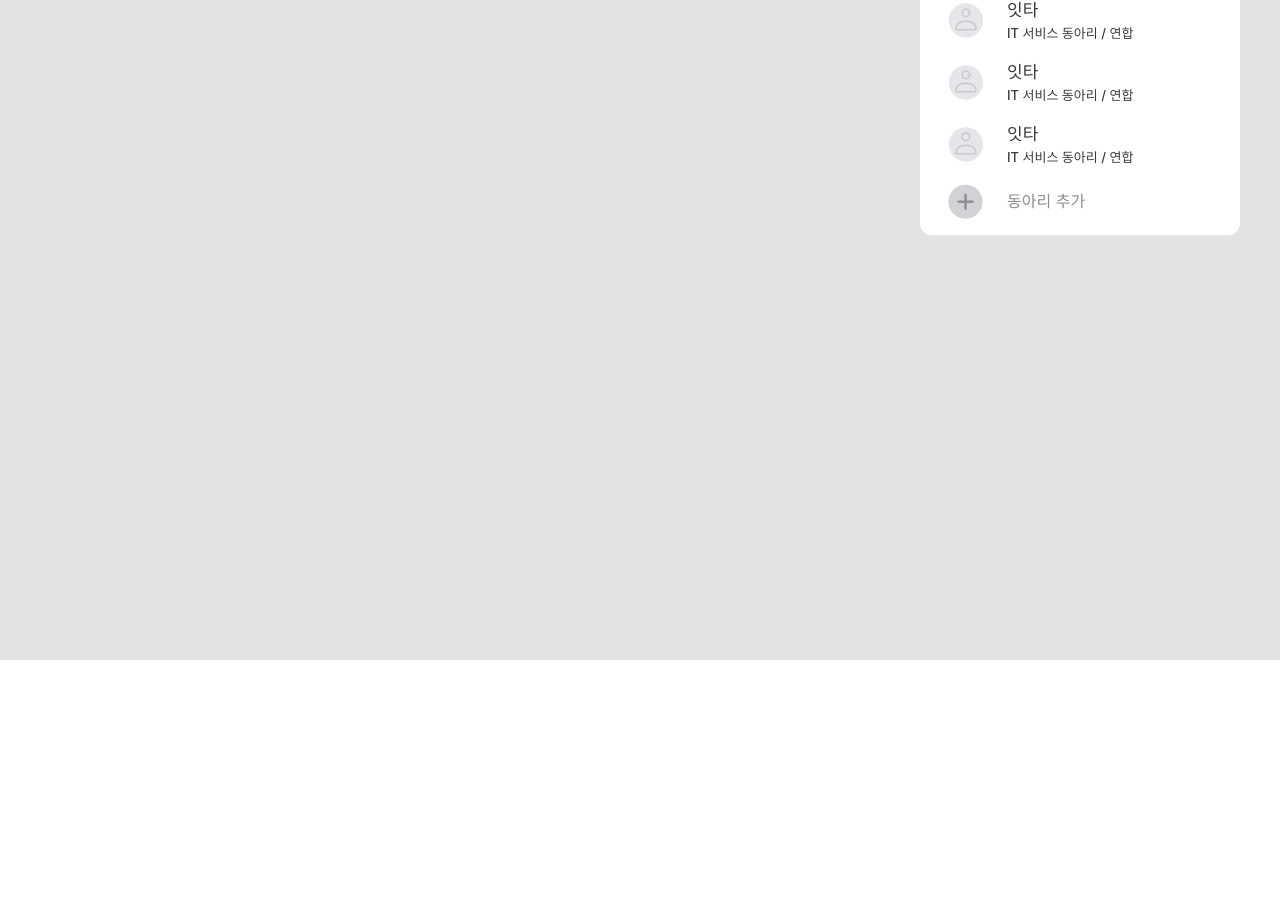
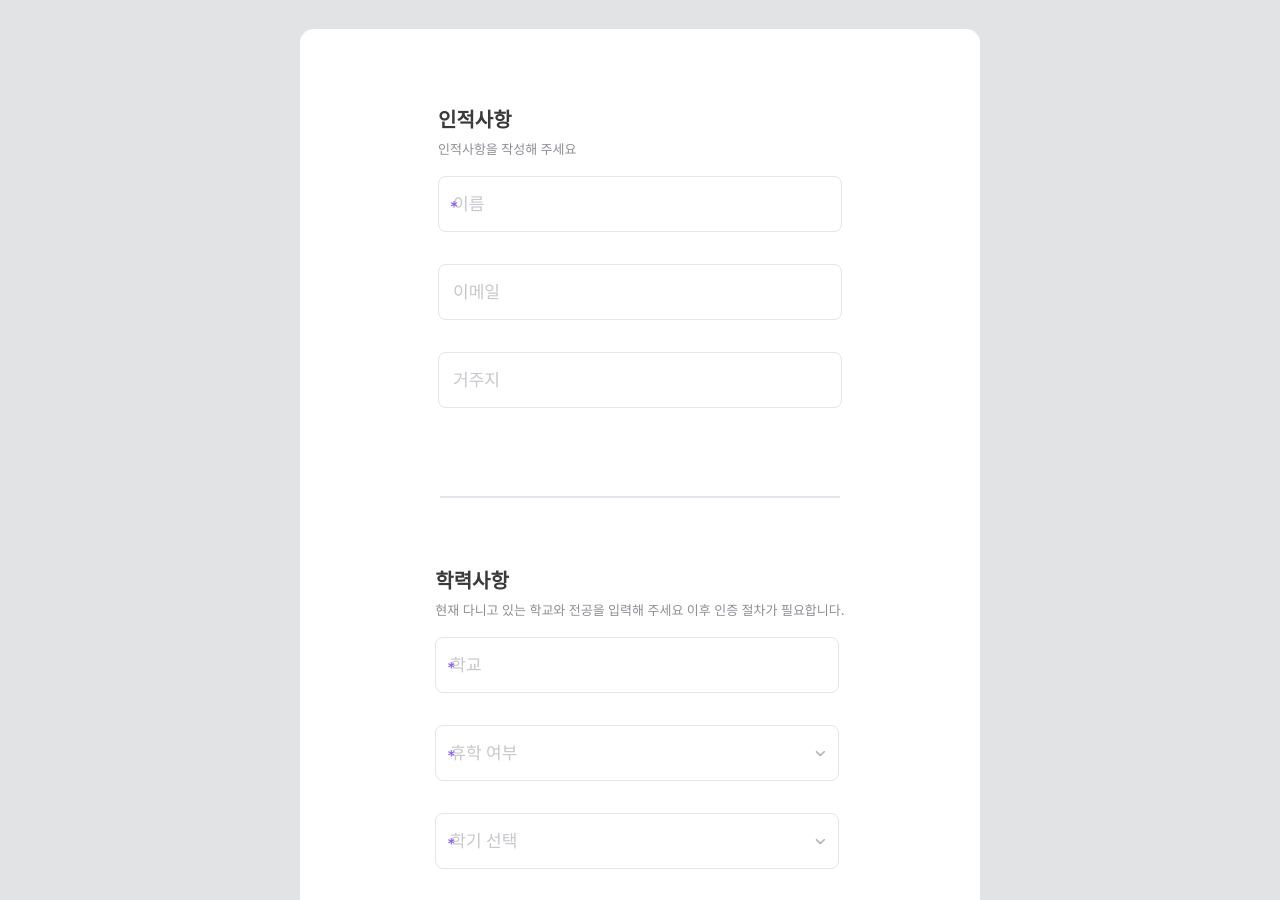
Before and after one commit to Cluting/cluting-frontend, a React (Create React App) app: page /signup in a window 1280 px wide. Shown: the part 140-1040 px from the top of the page. Before the commit the page ends 800 px from the top, so only its background shows below. Built offline with nearby package versions, Linux system fonts and the light colour scheme; a web font is replaced by a local one.

Commit message:
✨ feat: 휴학여부, 학기 선택 드롭다운 추가

```diff
--- a/src/App.css
+++ b/src/App.css
@@ -45,3 +45,7 @@
 .dropdown-list {
   @apply p-2 rounded-[8px] hover:bg-gray-100 flex items-center;
 }
+
+.signup-dropdown-list {
+  @apply p-4 rounded-[8px] hover:bg-gray-100 flex items-center;
+}
--- a/src/App.tsx
+++ b/src/App.tsx
@@ -1,17 +1,15 @@
-import React from "react";
 import "./App.css";
-import Header from "./components/Header";
+import Header from "./components/common/Header";
 import { Route, Routes } from "react-router-dom";
 import Main from "./pages/Main";
 import Login from "./pages/Login";
 import SignUp from "./pages/SignUp";
-import Input from "./components/login/Input";
 
 export default function App() {
   return (
     <div className="App">
       <Header />
-      <div className="bg-bg-100 h-screen w-full pt-[55px]">
+      <div className="bg-bg-100 h-full w-full pt-[55px]">
         <Routes>
           <Route path="/" element={<Main />} />
           <Route path="/login" element={<Login />} />
--- a/src/components/Header.tsx
+++ b/src/components/common/Header.tsx
@@ -5,7 +5,7 @@ import AdminProfileDropdown from "./AdminProfileDropdown";
 export default function Header() {
   const [isLogin, setIsLogin] = useState(true);
   const [isLoginPage, setIsLoginPage] = useState(false); // 로그인/회원가입 페이지 여부
-  const [adminProfile, setAdminProfile] = useState(true); //운영진 프로필 드롭다운
+  const [adminProfile, setAdminProfile] = useState(false); //운영진 프로필 드롭다운
 
   return (
     <nav className="fixed z-[999] w-full h-[54px] bg-white-100 px-[30px] flex justify-between items-center">
--- /dev/null
+++ b/src/components/common/Input.tsx
@@ -0,0 +1,58 @@
+import { useState } from "react";
+
+interface InputProps {
+  type: React.HTMLInputTypeAttribute;
+  placeholder?: string;
+  required?: boolean;
+  isDropdown?: boolean;
+  isDropdownSelected?: boolean;
+  maxLength?: number;
+  onClick?: (event: React.MouseEvent<HTMLInputElement>) => void;
+}
+
+export default function Input({
+  type,
+  placeholder,
+  required,
+  isDropdown,
+  isDropdownSelected,
+  maxLength,
+  onClick
+}: InputProps) {
+  const [inputValue, setInputValue] = useState("");
+
+  return (
+    <div className="relative">
+      <input
+        type={type}
+        placeholder={placeholder}
+        maxLength={maxLength}
+        required={required}
+        value={inputValue}
+        onChange={(e) => setInputValue(e.target.value)}
+        onClick={(event: React.MouseEvent<HTMLInputElement>) => {
+          if (onClick) onClick(event);
+        }}
+        className={`${required ? "pl-7" : ""} ${
+          isDropdownSelected ? "placeholder:text-black-200" : ""
+        }
+        ${inputValue ? "text-black-200" : "text-gray-500"}
+           w-[404px] h-[56px] my-4 rounded-[8px] bg-white-100 border border-gray-200 text-body pl-[14px] focus:outline-none focus:border-gray-900 focus:bg-gray-100 disabled:border-red-100 disabled:bg-gray-100`}
+      />
+      {required && (
+        <span className="absolute left-3 top-[35px]">
+          <span className="text-main-100">* </span>
+        </span>
+      )}
+      {isDropdown && (
+        <>
+          <img
+            src="assets/ic-dropdown.svg"
+            alt="드롭다운"
+            className="absolute right-5 top-[40px] w-[10px] h-[10px] cursor-pointer"
+          />
+        </>
+      )}
+    </div>
+  );
+}
--- a/src/components/login/Input.tsx
+++ /dev/null
@@ -1,30 +0,0 @@
-interface InputProps {
-  type: React.HTMLInputTypeAttribute;
-  placeholder?: string;
-  required?: boolean;
-  maxLength?: number;
-  onClick?: (event: React.MouseEvent<HTMLInputElement>) => void;
-}
-
-export default function Input({
-  type,
-  placeholder,
-  required,
-  maxLength,
-  onClick
-}: InputProps) {
-  return (
-    <>
-      <input
-        type={type}
-        placeholder={placeholder}
-        maxLength={maxLength}
-        required={required}
-        onClick={(event: React.MouseEvent<HTMLInputElement>) => {
-          if (onClick) onClick(event);
-        }}
-        className="w-[404px] h-[56px] my-4 rounded-[8px] bg-white-100 border border-gray-200 text-gray-500 text-body pl-[14px] focus:outline-none focus:border-gray-900 focus:bg-gray-100 disabled:border-red-100 disabled:bg-gray-100"
-      />
-    </>
-  );
-}
--- /dev/null
+++ b/src/components/signup/SignupContainer.tsx
@@ -0,0 +1,89 @@
+import { useState } from "react";
+import Input from "../common/Input";
+import SignupDropdown from "./SignupDropdown";
+
+export default function SignupContainer() {
+  const [studentStatus, setStudentStatus] = useState(false); //휴학 여부 드롭다운
+  const [semester, setSemester] = useState(false); //학기 선택 드롭다운
+
+  const [selectedStatus, setSelectedStatus] = useState(""); // 선택한 휴학 상태
+  const [selectedSemester, setSelectedSemester] = useState(""); // 선택한 학기
+
+  // 드롭다운에서 선택된 값을 설정
+  const handleStatusSelect = (status: string) => {
+    setSelectedStatus(status);
+    setStudentStatus(false); // 드롭다운 닫기
+  };
+
+  const handleSemesterSelect = (semester: string) => {
+    setSelectedSemester(semester);
+    setSemester(false); // 드롭다운 닫기
+  };
+
+  return (
+    <div className="w-[680px] py-20 mb-40 rounded-[14px] border-[#D6D7DA] bg-white-100 flex flex-col items-center">
+      <section className="flex flex-col text-left mb-10">
+        <p className="text-title3 text-gray-900">인적사항</p>
+        <p className="text-caption text-gray-700 mt-[7px]">
+          인적사항을 작성해 주세요
+        </p>
+        <Input type="text" placeholder="이름" required />
+        <Input type="email" placeholder="이메일" />
+        <Input type="text" placeholder="거주지" />
+      </section>
+
+      <hr className="w-[400px] py- border border-gray-200 my-8" />
+
+      <section className="flex flex-col text-left my-10">
+        <p className="text-title3 text-gray-900">학력사항</p>
+        <p className="text-caption text-gray-700 mt-[7px]">
+          현재 다니고 있는 학교와 전공을 입력해 주세요 이후 인증 절차가
+          필요합니다.
+        </p>
+        <Input type="text" placeholder="학교" required />
+        <div className="relative">
+          <Input
+            type="text"
+            onClick={() => {
+              setStudentStatus(!studentStatus);
+            }}
+            placeholder={selectedStatus || "휴학 여부"}
+            required
+            isDropdown
+            isDropdownSelected={!!selectedStatus}
+          />
+          {studentStatus && (
+            <SignupDropdown onSelect={handleStatusSelect} studentStatus />
+          )}
+        </div>
+        <div className="relative">
+          <Input
+            type="text"
+            onClick={() => {
+              setSemester(!semester);
+            }}
+            placeholder={selectedSemester || "학기 선택"}
+            required
+            isDropdown
+            isDropdownSelected={!!selectedSemester}
+          />
+          {semester && (
+            <SignupDropdown onSelect={handleSemesterSelect} semester />
+          )}
+        </div>
+        <Input type="text" placeholder="전공" required />
+        <Input type="text" placeholder="(선택) 다전공 (복수 전공, 부전공)" />
+      </section>
+
+      <hr className="w-[400px] py- border border-gray-200 my-8" />
+
+      <section className="flex flex-col text-left">
+        <p>이용약관</p>
+      </section>
+
+      <button className="bg-gray-400 hover:bg-gray-500 w-[404px] h-[70px] rounded-[8px] text-body mt-[15px] border border-gray-700 ">
+        회원가입
+      </button>
+    </div>
+  );
+}
--- /dev/null
+++ b/src/components/signup/SignupDropdown.tsx
@@ -0,0 +1,53 @@
+interface DropdownProps {
+  studentStatus?: boolean;
+  semester?: boolean;
+  onSelect: (description: string) => void;
+}
+
+export default function SignupDropdown({
+  studentStatus,
+  semester,
+  onSelect
+}: DropdownProps) {
+  const studentStatusList = [
+    { id: 1, description: "재학" },
+    { id: 2, description: "휴학" }
+  ];
+  const semesterList = [
+    { id: 1, description: "1학년 1학기" },
+    { id: 2, description: "1학년 2학기" },
+    { id: 3, description: "2학년 1학기" },
+    { id: 4, description: "2학년 2학기" },
+    { id: 5, description: "3학년 1학기" },
+    { id: 6, description: "3학년 2학기" },
+    { id: 7, description: "4학년 1학기" },
+    { id: 8, description: "4학년 2학기" }
+  ];
+
+  return (
+    <div className="absolute top-20 left-0 w-[404px] h-auto bg-white-100 z-50 p-2 rounded-[12px] border border-gray-100">
+      <ul>
+        {studentStatus &&
+          studentStatusList.map((status) => (
+            <li
+              key={status.id}
+              className="signup-dropdown-list text-gray-900 my-2"
+              onClick={() => onSelect(status.description)} // 선택 시 onSelect 호출
+            >
+              {status.description}
+            </li>
+          ))}
+        {semester &&
+          semesterList.map((semester) => (
+            <li
+              key={semester.id}
+              className="signup-dropdown-list text-gray-900 my-2"
+              onClick={() => onSelect(semester.description)} // 선택 시 onSelect 호출
+            >
+              {semester.description}
+            </li>
+          ))}
+      </ul>
+    </div>
+  );
+}
--- a/src/pages/Login.tsx
+++ b/src/pages/Login.tsx
@@ -2,7 +2,7 @@ import LoginContainer from "../components/login/LoginContainer";
 
 export default function Login() {
   return (
-    <div className="text-[30px] w-full h-full flex-center">
+    <div className="text-[30px] w-full h-screen flex-center">
       <div className="flex flex-col items-center">
         <LoginContainer />
         <div className="flex gap-3 mt-[18px] text-[14px] text-gray-500">
--- a/src/pages/SignUp.tsx
+++ b/src/pages/SignUp.tsx
@@ -1,3 +1,10 @@
+import SignupContainer from "../components/signup/SignupContainer";
+
 export default function SignUp() {
-  return <div className="text-[30px]">회원가입 페이지 입니다</div>;
+  return (
+    <div className="w-full h-full flex flex-col items-center">
+      <p className="text-title1 text-gray-900 mt-[50px] mb-[30px]">회원가입</p>
+      <SignupContainer />
+    </div>
+  );
 }
--- a/tailwind.config.js
+++ b/tailwind.config.js
@@ -21,7 +21,8 @@ module.exports = {
       },
       fontSize: {
         body: ["17px", { lineHeight: "24px", fontWeight: "500" }],
-        title: ["20px", { lineHeight: "22px", fontWeight: "600" }],
+        title1: ["28px", { lineHeight: "34px", fontWeight: "600" }],
+        title3: ["20px", { lineHeight: "22px", fontWeight: "600" }],
         caption: ["13px", { lineHeight: "22px", fontWeight: "500" }]
       },
       colors: {
@@ -67,6 +68,9 @@ module.exports = {
         },
         bg: {
           100: "#E2E3E5"
+        },
+        main: {
+          100: "#8457FF"
         }
       },
       animation: {
```
Also changed, not shown: src/components/login/LoginContainer.tsx (+8 -5 lines), src/components/common/AdminProfileDropdown.tsx (renamed from src/components/AdminProfileDropdown.tsx).
